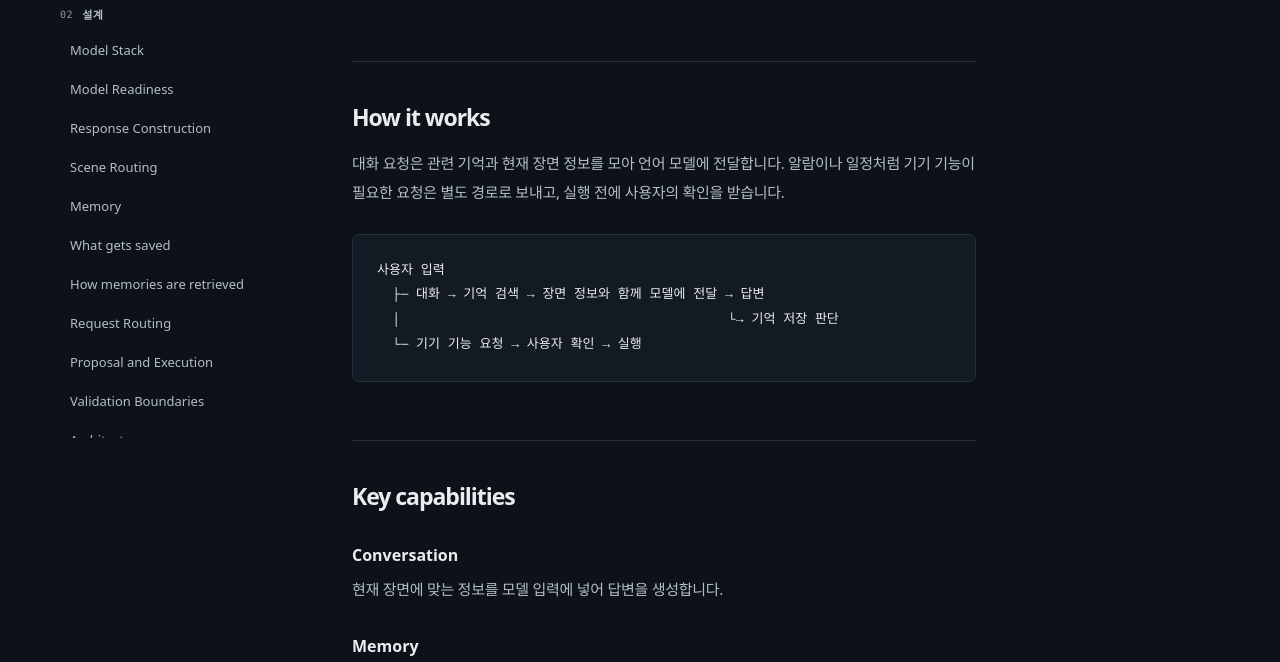
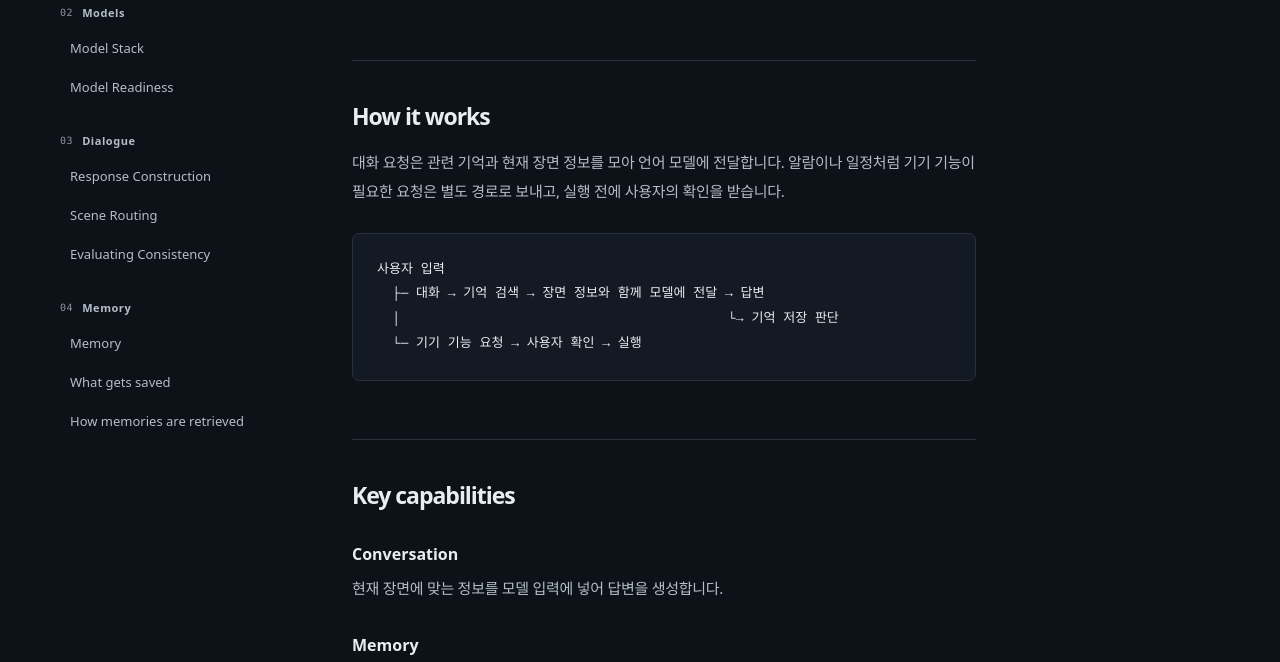
Before and after one commit to pysunn14/docs-beolmuri-ai, an Astro site: page / in a window 1280 px wide. Shown: the part 362-1024 px from the top of the page. Built offline with nearby package versions, Linux system fonts and the light colour scheme; Astro itself is replaced by a stand-in of ours; some packages are replaced by stand-ins of ours; code samples lack their colours.

Commit message:
Align AI docs navigation with article topics

```diff
--- a/src/components/App.jsx
+++ b/src/components/App.jsx
@@ -10,32 +10,39 @@ const TWEAK_DEFAULTS = /*EDITMODE-BEGIN*/{
 }/*EDITMODE-END*/;
 
 const docs = [
-  { id: 'overview', group: '시작', title: '문서 개요' },
-  { id: 'system-map', group: '시작', title: 'System Map' },
-  { id: 'reading', group: '시작', title: '문서 읽기 안내' },
-  { id: 'model-stack', group: '설계', title: 'Model Stack' },
-  { id: 'model-readiness', group: '설계', title: 'Model Readiness' },
-  { id: 'response-construction', group: '설계', title: 'Response Construction' },
-  { id: 'scene-routing', group: '설계', title: 'Scene Routing' },
-  { id: 'memory', group: '설계', title: 'Memory' },
-  { id: 'memory-save', group: '설계', title: 'What gets saved' },
-  { id: 'memory-retrieval', group: '설계', title: 'How memories are retrieved' },
-  { id: 'request-routing', group: '설계', title: 'Request Routing' },
-  { id: 'proposal-execution', group: '설계', title: 'Proposal and Execution' },
-  { id: 'validation-boundaries', group: '설계', title: 'Validation Boundaries' },
-  { id: 'architecture', group: '설계', title: 'Architecture' },
-  { id: 'data', group: '설계', title: '데이터와 전처리' },
-  { id: 'runtime', group: '설계', title: '추론 환경' },
-  { id: 'criteria', group: '평가', title: '평가 기준' },
-  { id: 'evaluating-consistency', group: '평가', title: 'Evaluating Consistency' },
-  { id: 'context-and-latency', group: '평가', title: 'Context and Latency' },
-  { id: 'evaluation-boundaries', group: '평가', title: 'Evaluation Boundaries' },
-  { id: 'measurements', group: '평가', title: '측정 기록' },
-  { id: 'changes', group: '기록', title: '변경 기록' },
-  { id: 'glossary', group: '기록', title: '용어집' }
+  { id: 'overview', group: 'Overview', title: 'Overview' },
+  { id: 'architecture', group: 'Overview', title: 'Architecture' },
+  { id: 'overview-system-map', group: 'Overview', title: 'System Map' },
+  { id: 'models-model-stack', group: 'Models', title: 'Model Stack' },
+  { id: 'models-model-readiness', group: 'Models', title: 'Model Readiness' },
+  { id: 'dialogue-response-construction', group: 'Dialogue', title: 'Response Construction' },
+  { id: 'dialogue-scene-routing', group: 'Dialogue', title: 'Scene Routing' },
+  { id: 'dialogue-evaluating-consistency', group: 'Dialogue', title: 'Evaluating Consistency' },
+  { id: 'memory-memory', group: 'Memory', title: 'Memory' },
+  { id: 'memory-save', group: 'Memory', title: 'What gets saved' },
+  { id: 'memory-retrieval', group: 'Memory', title: 'How memories are retrieved' },
+  { id: 'tool-use-request-routing', group: 'Tool Use', title: 'Request Routing' },
+  { id: 'tool-use-proposal-execution', group: 'Tool Use', title: 'Proposal and Execution' },
+  { id: 'guardrails-validation-boundaries', group: 'Guardrails', title: 'Validation Boundaries' },
+  { id: 'optimization-context-and-latency', group: 'Optimization', title: 'Context and Latency' },
+  { id: 'optimization-evaluation-boundaries', group: 'Optimization', title: 'Evaluation Boundaries' }
 ];
 
-const groups = ['시작', '설계', '평가', '기록'];
+const groups = ['Overview', 'Models', 'Dialogue', 'Memory', 'Tool Use', 'Guardrails', 'Optimization'];
+const legacyDocIds = {
+  'system-map': 'overview-system-map',
+  'model-stack': 'models-model-stack',
+  'model-readiness': 'models-model-readiness',
+  'response-construction': 'dialogue-response-construction',
+  'scene-routing': 'dialogue-scene-routing',
+  'evaluating-consistency': 'dialogue-evaluating-consistency',
+  memory: 'memory-memory',
+  'request-routing': 'tool-use-request-routing',
+  'proposal-execution': 'tool-use-proposal-execution',
+  'validation-boundaries': 'guardrails-validation-boundaries',
+  'context-and-latency': 'optimization-context-and-latency',
+  'evaluation-boundaries': 'optimization-evaluation-boundaries'
+};
 
 function StarMark() {
   return (
@@ -84,7 +91,8 @@ function App({ documents }) {
 
   React.useEffect(() => {
     function syncFromUrl() {
-      const id = new URLSearchParams(window.location.search).get('doc');
+      const requestedId = new URLSearchParams(window.location.search).get('doc');
+      const id = legacyDocIds[requestedId] || requestedId;
       setDocId(docs.some(item => item.id === id) ? id : 'overview');
     }
     syncFromUrl();
@@ -179,7 +187,7 @@ function App({ documents }) {
       <div className="workspace">
         <aside id="mobile-doc-menu" className={`left-rail ${mobileMenu ? 'is-open' : ''}`} aria-label="문서 메뉴">
           <div className="rail-inner">
-            <div className="rail-heading">문서 탐색 <span>01 — 04</span></div>
+            <div className="rail-heading">문서 탐색 <span>01 — 07</span></div>
             {groups.map((group, index) => <div className="nav-group" key={group}>
               <div className="group-label"><span className="group-index">0{index + 1}</span>{group}</div>
               <div className="nav-links">{docs.filter(item => item.group === group).map(item => <button key={item.id} onClick={() => openDoc(item.id)} className={docId === item.id ? 'active' : ''} aria-current={docId === item.id ? 'page' : undefined}>{item.title}{docId === item.id && <Chevron />}</button>)}</div>
--- a/src/content/docs/technical-series/guardrails/validation-boundaries.md
+++ b/src/content/docs/technical-series/guardrails/validation-boundaries.md
@@ -29,7 +29,7 @@ description: 모델 출력이 화면·저장소·기기 기능으로 이어질
 
 도구 경로에서는 선택된 도구, 모델이 반환한 도구 이름, 인자의 종류가 맞아야 합니다. 파서는 허용되지 않은 필드나 자료형을 거부하고, 검증기는 도구별 값의 범위를 확인합니다.
 
-사용자 확인 후 수정한 인자도 다시 검증합니다. 실행 조정자는 확인 대기 상태에서만 실행을 허용하고, 이미 실행을 시작한 요청을 중복으로 실행하지 않습니다. 이 경로의 자세한 순서는 [Proposal and Execution](?doc=proposal-execution)에서 설명합니다.
+사용자 확인 후 수정한 인자도 다시 검증합니다. 실행 조정자는 확인 대기 상태에서만 실행을 허용하고, 이미 실행을 시작한 요청을 중복으로 실행하지 않습니다. 이 경로의 자세한 순서는 [Proposal and Execution](?doc=tool-use-proposal-execution)에서 설명합니다.
 
 이 검사는 정의된 도구 호출 경로를 제어합니다. 자연어로 표현된 모든 위험한 의도를 판별하는 분류기라고 볼 수는 없습니다. 자료형과 범위가 유효해도 사용자가 의도한 값과 다를 수 있습니다.
 
--- a/src/content/docs/technical-series/models/model-stack.md
+++ b/src/content/docs/technical-series/models/model-stack.md
@@ -38,4 +38,4 @@ Swift 구현은 임베딩 출력의 길이가 768인지 확인하고, 유한하
 
 모델 자산 목록에는 파일 이름, 배포 버전, 바이트 크기와 해시가 기록되어 있습니다. 해시는 파일의 내용으로 계산한 식별값으로, 실험에 사용한 파일이 같은지 대조하는 데 쓰입니다. 모델을 바꾸고도 이전 결과와 같은 조건이라고 취급하는 일을 막으려면 실행 기록에 이 정보를 남겨야 합니다.
 
-파일이 준비되는 과정과 모델이 실행 가능한 상태가 되는 과정은 [Model Readiness](?doc=model-readiness)에서 설명합니다.
+파일이 준비되는 과정과 모델이 실행 가능한 상태가 되는 과정은 [Model Readiness](?doc=models-model-readiness)에서 설명합니다.
--- a/src/content/docs/technical-series/tool-use/request-routing.md
+++ b/src/content/docs/technical-series/tool-use/request-routing.md
@@ -25,7 +25,7 @@ description: 일반 대화와 기기 기능 요청을 나누는 두 단계 분
 | 1개 | 해당 도구를 선택합니다. |
 | 2개 이상 | 충돌로 분류하고 요청을 나누도록 안내합니다. |
 
-이 규칙은 [Scene Routing](?doc=scene-routing)의 장면 선택과 다릅니다. 장면 라우터는 여러 합격 후보 중 하나를 고르지만, 도구 선택기는 여러 후보를 충돌로 처리합니다. 여러 기능을 한 요청에서 순서대로 실행하는 계획을 만드는 구조는 아닙니다.
+이 규칙은 [Scene Routing](?doc=dialogue-scene-routing)의 장면 선택과 다릅니다. 장면 라우터는 여러 합격 후보 중 하나를 고르지만, 도구 선택기는 여러 후보를 충돌로 처리합니다. 여러 기능을 한 요청에서 순서대로 실행하는 계획을 만드는 구조는 아닙니다.
 
 ## Availability and clarification
 
--- a/src/pages/index.astro
+++ b/src/pages/index.astro
@@ -13,7 +13,7 @@ const documents = Object.fromEntries(await Promise.all(
 		['architecture', architecture],
 		['memory-save', memorySave],
 		['memory-retrieval', memoryRetrieval],
-		...Object.entries(technicalSeries).map(([path, source]) => [path.split('/').at(-1).replace(/\.md$/, '').toLowerCase(), source]),
+		...Object.entries(technicalSeries).map(([path, source]) => [path.split('/').slice(-2).join('-').replace(/\.md$/, '').toLowerCase(), source]),
 	].map(async ([id, source]) => [id, {
 		title: source.frontmatter.title,
 		description: source.frontmatter.description,
```
